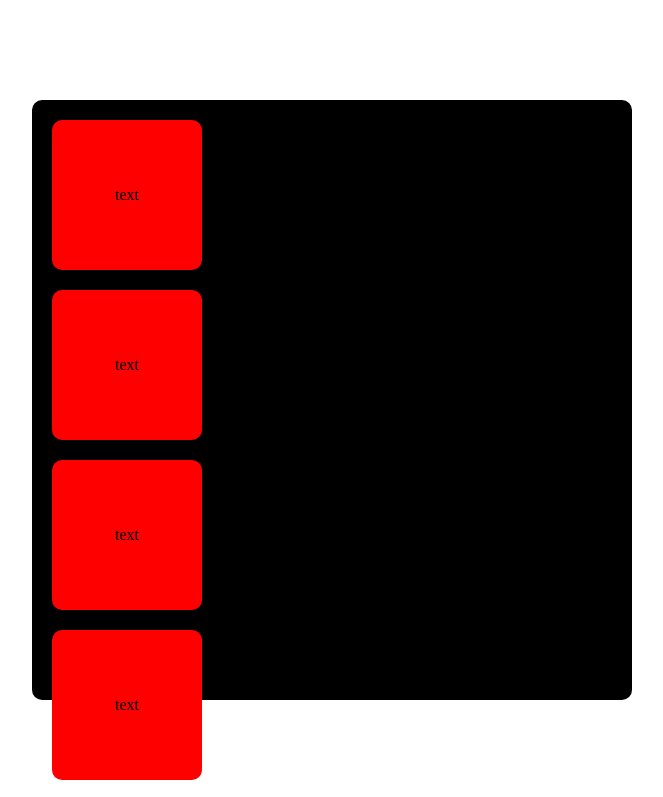
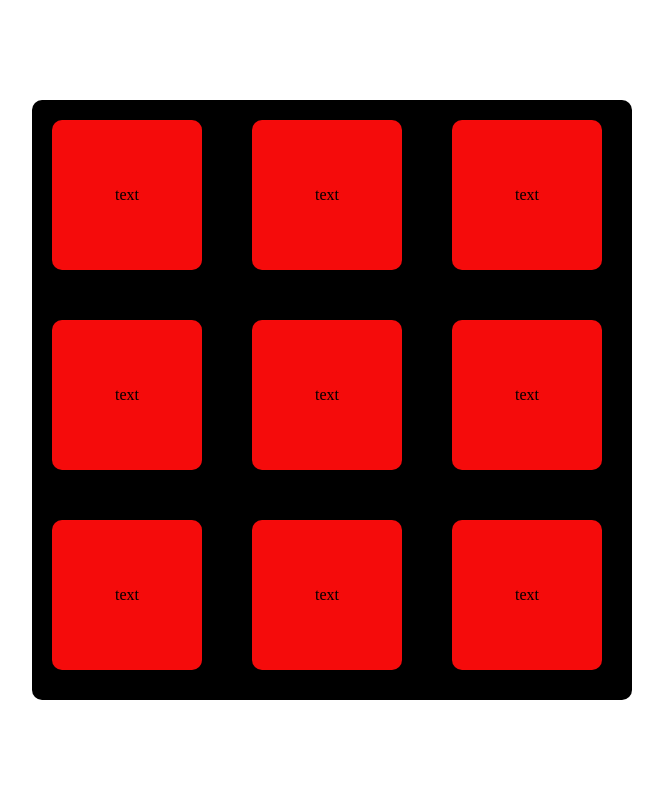
Before and after one commit to isaiasramosdeoliveira/IL-project, a plain HTML site: page index.html in a window 1280 px wide. Shown: the top 797 px of the page, without its empty margins (308-971 px from the left). Drawn offline with Linux system fonts and the light colour scheme.

Commit message:
fiz o dever de casa

```diff
--- a/index.html
+++ b/index.html
@@ -4,11 +4,11 @@
     <meta charset="UTF-8">
     <meta http-equiv="X-UA-Compatible" content="IE=edge">
     <meta name="viewport" content="width=device-width, initial-scale=1.0">
-    <title>Document</title>
+    <title>Grid</title>
     <link rel="stylesheet" href="src/assets/styles/globalStyles.css">
 </head>
 <body>
-    <div class="container">
+        <div class="container">
             <div class="box">text</div>
             <div class="box">text</div>
             <div class="box">text</div>
@@ -19,6 +19,7 @@
             <div class="box">text</div>
             <div class="box">text</div>
         </div>
+
     <script src="src/assets/js/main.js"></script>
 </body>
 </html>
--- a/src/assets/styles/globalStyles.css
+++ b/src/assets/styles/globalStyles.css
@@ -15,12 +15,15 @@ body{
     border-radius: 10px;
     background-color: black;
     justify-content: center;
+    display: grid;
+    grid-template-columns: repeat(3, 1fr); /* o uso da função repeat aqui é para ecomonizar tempo (emoji de fantasminha) */
+    grid-template-rows: repeat(3, 1fr);
 }
 .box{
     display: flex;
     justify-content: center;
     align-items: center;
-    background-color: red;
+    background-color: rgb(245, 11, 11);
     padding: 20px;
     border-radius: 10px;
     margin: 20px;
```
